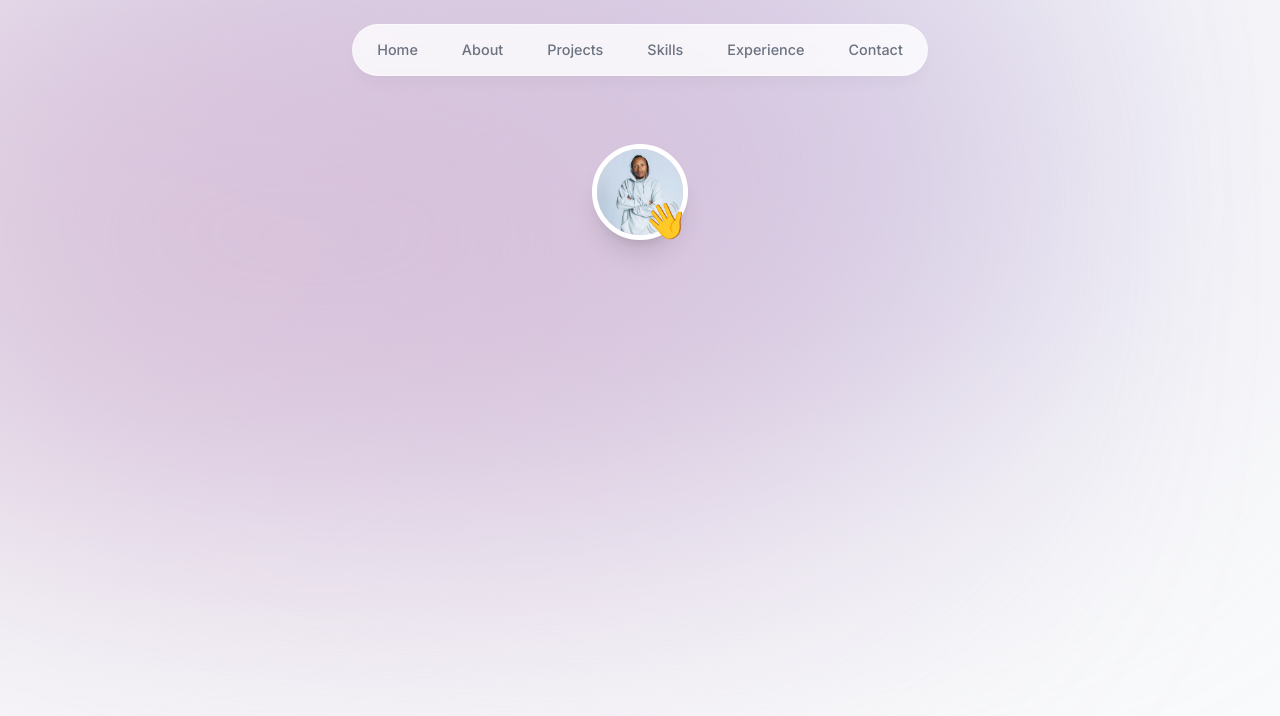
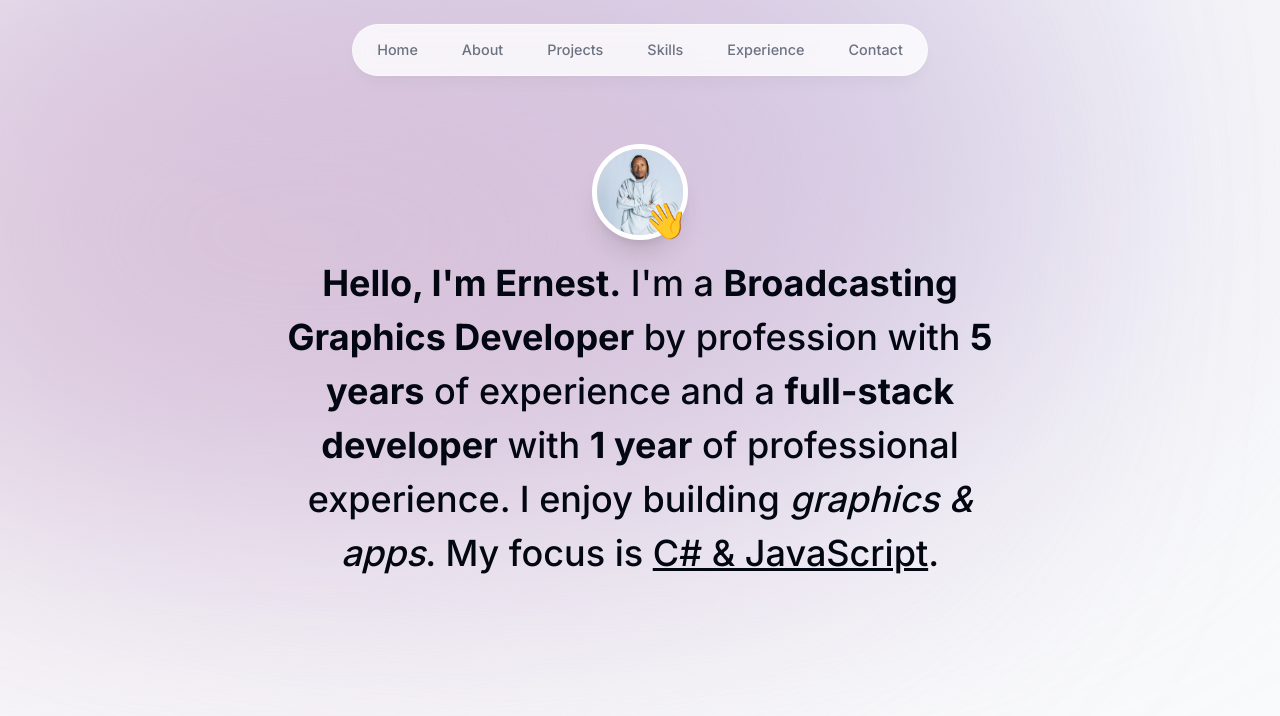
Before and after one commit to Tally2014/portfolio, a Next.js app: page / in a window 1280 px wide. Shown: the top 716 px of the page. Built offline with nearby package versions, Linux system fonts and the light colour scheme.

Commit message:
style - Add decription content in the Intro component

```diff
--- a/app/page.tsx
+++ b/app/page.tsx
@@ -1,7 +1,7 @@
 import Intro from '@/components/Intro'
 export default function Home() {
   return (
-    <main className="">
+    <main className="flex flex-col items-center px-4">
       <Intro/>
     </main>
   )
--- a/components/Intro.jsx
+++ b/components/Intro.jsx
@@ -5,7 +5,7 @@ import { motion } from "framer-motion";
 
 export default function Intro() {
   return (
-    <section>
+    <section className="mb-28 max-w-[50rem] text-center sm:mb-0">
       <div className="flex items-center justify-center">
         <div className="relative">
           <motion.div
@@ -42,6 +42,19 @@ export default function Intro() {
           </motion.span>
         </div>
       </div>
+      <motion.h1
+        className="mb-10 mt-4 px-4 text-2xl font-medium !leading-[1.5] sm:text-4xl"
+        initial={{ opacity: 0, y: 100 }}
+        animate={{ opacity: 1, y: 0 }}
+      >
+        <span className="font-bold">Hello, I'm Ernest.</span> I'm a{" "}
+        <span className="font-bold">Broadcasting Graphics Developer</span> by
+        profession with <span className="font-bold">5 years</span> of experience
+        and a <span className="font-bold">full-stack developer</span> with{" "}
+        <span className="font-bold">1 year</span> of professional experience. I
+        enjoy building <span className="italic">graphics & apps</span>. My focus
+        is <span className="underline">C# & JavaScript</span>.
+      </motion.h1>
     </section>
   );
 }
```
